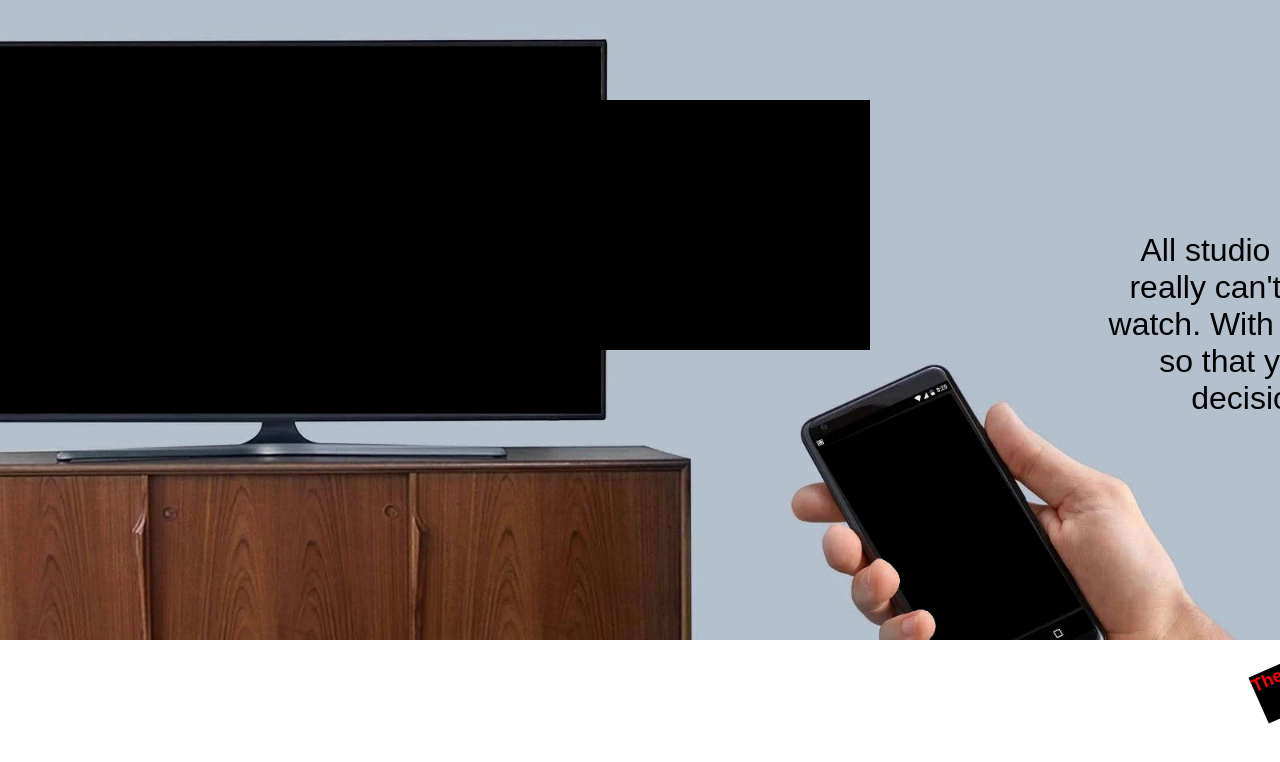
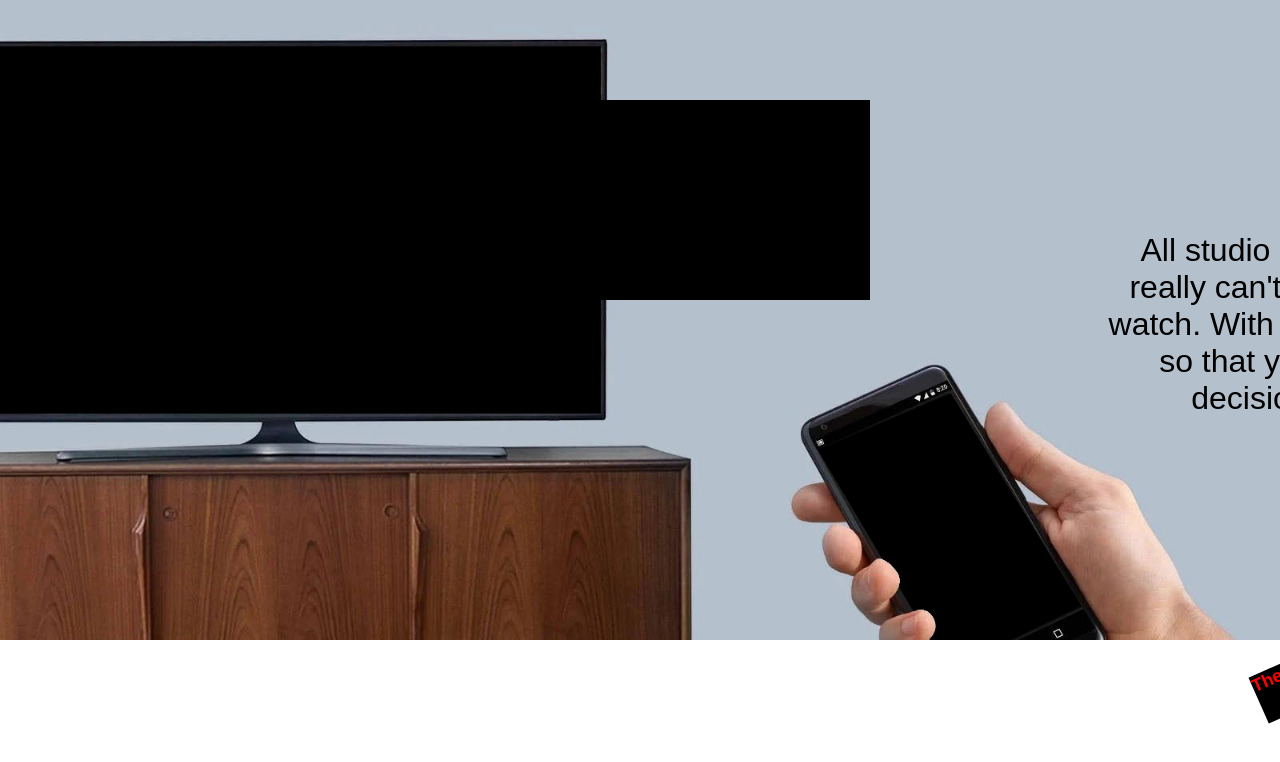
Before and after one commit to ScottSchauf/firstAPI, a plain HTML site: page index.html in a window 1280 px wide. Shown: the top 762 px of the page. Drawn offline with Linux system fonts and the light colour scheme.

Commit message:
second commit

```diff
--- a/firstAPI.js
+++ b/firstAPI.js
@@ -27,13 +27,11 @@ function displayResults(json) {
     let nameData = json[x].title;
     let directorData = json[x].director;
     let dateData = json[x].release_date;
-    let scoreData = json[x].rt_score;
     let summaryData = json[x].description;
 
     title.innerHTML = nameData;
     director.innerHTML = directorData;
     release.innerHTML = dateData;
-    rating.innerHTML = scoreData;
     description.innerHTML = summaryData;
 }
 }
--- a/index.html
+++ b/index.html
@@ -20,7 +20,6 @@
 <div id="title" class="title"></div>
 <div id="director" class="artist"></div>
 <div id="release" class="year"></div>
-<div id="rating" class="tomato"></div>
 <div id="description" class="summary"></div>
 
     <script type="text/javascript" src="firstAPI.js"></script>
--- a/styles.css
+++ b/styles.css
@@ -89,7 +89,7 @@ p {
     font-size: 18px;
 }
 
-.tomato {
+.summary {
     color: white;
     background-color: black;
     position: absolute;
@@ -99,18 +99,5 @@ p {
     right: 0;
     height: 50px;
     width: 850px;
-    font-size: 18px;
-}
-
-.summary {
-    color: white;
-    background-color: black;
-    position: absolute;
-    top: 300px;
-    left: 20px;
-    bottom: 0;
-    right: 0;
-    height: 50px;
-    width: 850px;
     font-size: 14px;
 }
```
